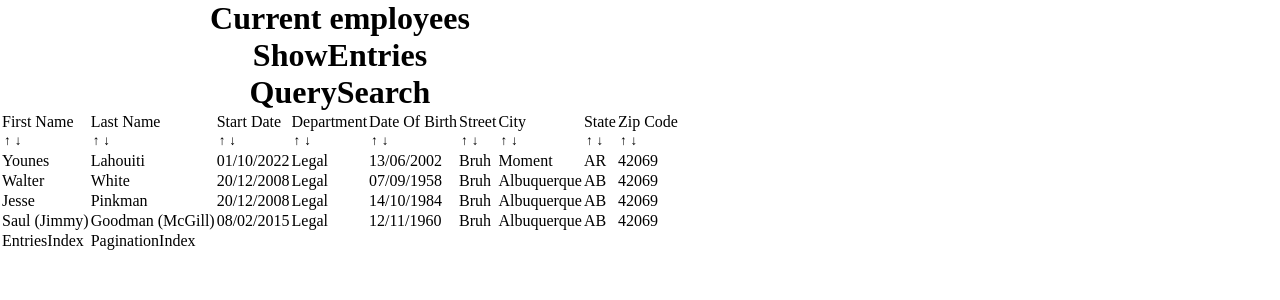
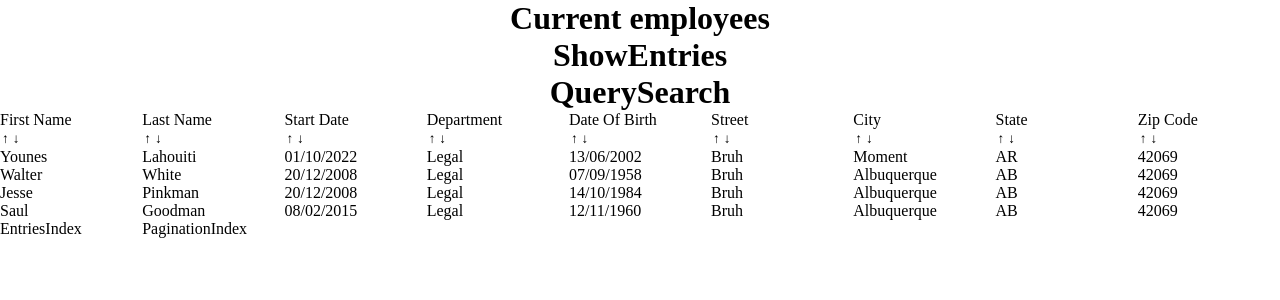
Before and after one commit to LePhenix47/HRnet-Data-Table_npm-package, a React (Vite) app in the folder dataTable-npm/: page / in a window 1280 px wide. Shown: the top 300 px of the page. Built offline with nearby package versions, Linux system fonts and the light colour scheme.

Commit message:
Ajout de classes SASS

```diff
--- a/dataTable-npm/index.html
+++ b/dataTable-npm/index.html
@@ -3,7 +3,7 @@
 
 <head>
   <meta charset="UTF-8" />
-  <link rel="icon" type="image/svg+xml" href="/vite.svg" />
+  <!-- <link rel="icon" type="image/svg+xml" href="/vite.svg" /> -->
   <meta name="viewport" content="width=device-width, initial-scale=1.0" />
   <title>(WIP) DataTable NPM library component</title>
 </head>
--- a/dataTable-npm/src/assets/mocks/data.mock.js
+++ b/dataTable-npm/src/assets/mocks/data.mock.js
@@ -33,8 +33,8 @@ export const dataMock = [
     zipCode: 42069,
   },
   {
-    firstName: "Saul (Jimmy)",
-    lastName: "Goodman (McGill)",
+    firstName: "Saul",
+    lastName: "Goodman",
     startDate: "08/02/2015",
     department: "Legal",
     dateOfBirth: "12/11/1960",
--- a/dataTable-npm/src/components/DataTable/DataTable.jsx
+++ b/dataTable-npm/src/components/DataTable/DataTable.jsx
@@ -38,10 +38,10 @@ export default function DataTable({ title, data, pagination = false }) {
     <table className="DataTable">
       <caption className="DataTable__caption">
         {title}
-        <div>
+        <section className="DataTable__entries-query-container">
           <ShowEntries />
           <QuerySearch />
-        </div>
+        </section>
       </caption>
       <thead className="DataTable__head">
         <tr className="DataTable__row DataTable__head-row">
@@ -67,18 +67,21 @@ export default function DataTable({ title, data, pagination = false }) {
       </thead>
       <tfoot className="DataTable__foot">
         <tr className="DataTable__row DataTable__foot-row">
-          <td className="DataTable__cell DataTable__foot-cell DataTable__foot-cell--entries">
+          <td className="DataTable__cell DataTable__foot-cell DataTable__foot-cell-entries">
             <EntriesIndex />
           </td>
-          <td className="DataTable__cell DataTable__foot-cell DataTable__foot-cell--pagination">
+          <td className="DataTable__cell DataTable__foot-cell DataTable__foot-cell-pagination">
             <PaginationIndex />
           </td>
         </tr>
       </tfoot>
       <tbody className="DataTable__body">
-        {values.map((valueArray) => {
+        {values.map((valueArray, index) => {
           return (
-            <tr className="DataTable__row DataTable__body-row">
+            <tr
+              className="DataTable__row DataTable__body-row"
+              key={valueArray.toString() + index}
+            >
               {valueArray.map((value, index) => {
                 return (
                   <td
--- a/dataTable-npm/src/style/css/style.css
+++ b/dataTable-npm/src/style/css/style.css
@@ -1 +1 @@
-@media(prefers-reduced-motion){*,:before,::after{-webkit-animation:none !important;animation:none !important;transition:none !important}}*,::before,::after{box-sizing:border-box;margin:0;padding:0}html{scroll-behavior:smooth;scroll-padding-top:50%}body{min-height:100vh;overflow-x:hidden;transition:background-color 250ms ease-in-out,color 250ms ease-in-out}:is(ul,ol){list-style-type:none}button{border-color:rgba(0,0,0,0);background-color:rgba(0,0,0,0)}input{border-color:rgba(0,0,0,0)}input:focus{border-color:rgba(0,0,0,0);outline:rgba(0,0,0,0)}button:hover{cursor:pointer}a{text-decoration:none}a:visited{color:initial}label:hover{cursor:pointer}fieldset{border-color:rgba(0,0,0,0)}legend{position:static}:empty:is(p,h1,h2,h3,h4,h5,h6,span){display:none}body{font-family:"Times New Roman",Times,serif;font-weight:400;font-size:16px}caption{font-size:32px;font-weight:700}@media(prefers-color-scheme: dark){:root{color-scheme:dark}}/*# sourceMappingURL=style.css.map */
+@media(prefers-reduced-motion){*,:before,::after{-webkit-animation:none !important;animation:none !important;transition:none !important}}*,::before,::after{box-sizing:border-box;margin:0;padding:0}html{scroll-behavior:smooth;scroll-padding-top:50%}body{min-height:100vh;overflow-x:hidden;transition:background-color 250ms ease-in-out,color 250ms ease-in-out}:is(ul,ol){list-style-type:none}button{border-color:rgba(0,0,0,0);background-color:rgba(0,0,0,0)}input{border-color:rgba(0,0,0,0)}input:focus{border-color:rgba(0,0,0,0);outline:rgba(0,0,0,0)}button:hover{cursor:pointer}a{text-decoration:none}a:visited{color:initial}label:hover{cursor:pointer}fieldset{border-color:rgba(0,0,0,0)}legend{position:static}:empty:is(p,h1,h2,h3,h4,h5,h6,span){display:none}body{font-family:"Times New Roman",Times,serif;font-weight:400;font-size:16px}caption{font-size:32px;font-weight:700}.DataTable{border-collapse:collapse;border-spacing:0;table-layout:fixed;width:100%}@media screen and (width <= 768px){.DataTable__row{display:flex;flex-direction:column;justify-content:center;align-items:center;gap:5px;text-align:center}}@media(prefers-color-scheme: dark){:root{color-scheme:dark}}/*# sourceMappingURL=style.css.map */
--- a/dataTable-npm/src/style/sass/components/_data-table.scss
+++ b/dataTable-npm/src/style/sass/components/_data-table.scss
@@ -2,6 +2,74 @@
 
 .DataTable {
 
+    border-collapse: collapse;
+    border-spacing: 0;
+    table-layout: fixed;
+
+    width: 100%;
 
     &__caption {}
+
+    &__entries-query-container {}
+
+    //For all the <tr>
+    &__row {
+        @include mobile-only {
+            @include center-flex-column(5px);
+            text-align: center;
+        }
+
+
+        //For all the <td>
+        &__cell {}
+
+
+        //For the <thead>
+        &__head {
+
+            //For all the <tr> nested inside the <thead>
+            &-row {}
+        }
+
+        //For all the <td> nested inside the <thead>
+        &-cell {}
+
+        &-button {
+            &--active {}
+        }
+    }
+
+
+    //For the <tfoot>
+    &__foot {
+
+        //For all the <> nested inside the <>
+        &-row {}
+
+        //For all the <> nested inside the <>
+        &-cell {
+            &-entries {
+                &--active {}
+            }
+
+            &-pagination {
+                &--active {}
+            }
+        }
+    }
+
+    //For the <tbody>
+    &__body {
+
+        //For all the <> nested inside the <
+        &-row {}
+
+        //For all the <> nested inside the <>
+
+        &-cell {}
+    }
+
+
+
+
 }
--- a/dataTable-npm/src/style/sass/utils/_mixins.scss
+++ b/dataTable-npm/src/style/sass/utils/_mixins.scss
@@ -30,6 +30,34 @@
 }
 
 //Other
+//Flex mixins
+@mixin center-flex($gap: 0px) {
+    display: flex;
+    flex-direction: row;
+    justify-content: center;
+    align-items: center;
+    gap: $gap;
+}
+
+@mixin center-flex-column($gap: 0px) {
+    display: flex;
+    flex-direction: column;
+    justify-content: center;
+    align-items: center;
+    gap: $gap;
+}
+
+
+//Grid mixins
+@mixin grid($rows: auto-fill, $columns: auto-fill, $gap: 0px) {
+    display: grid;
+    grid-template-rows: repeat($rows, 1fr);
+    grid-template-columns: repeat($columns, 1fr);
+    gap: $gap;
+}
+
+
+
 @mixin text-ellipsis-effect {
     white-space: nowrap;
     text-overflow: ellipsis;
```
Also changed, not shown: 1 other file (tests, documents, lock files or other folders).
